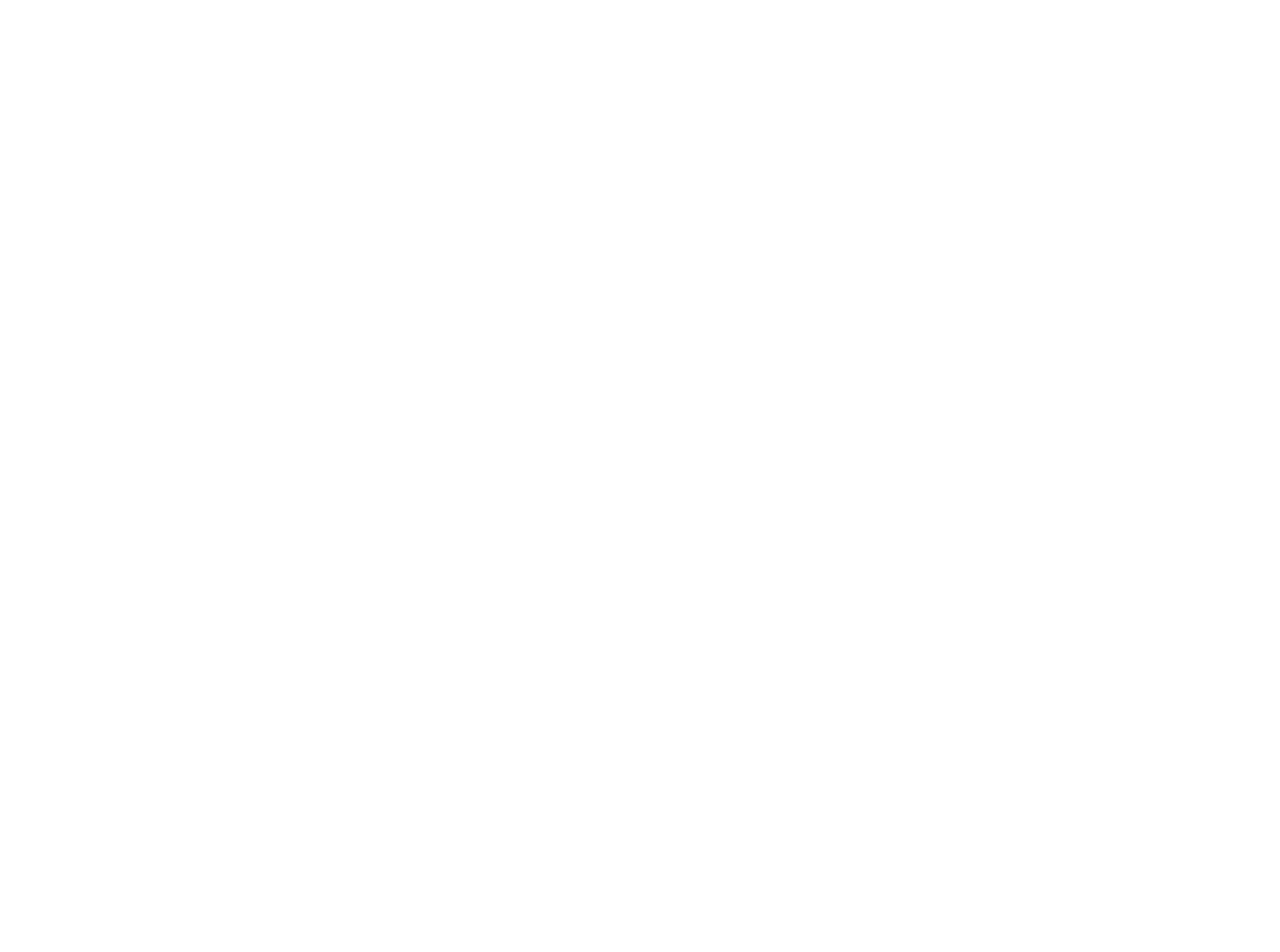
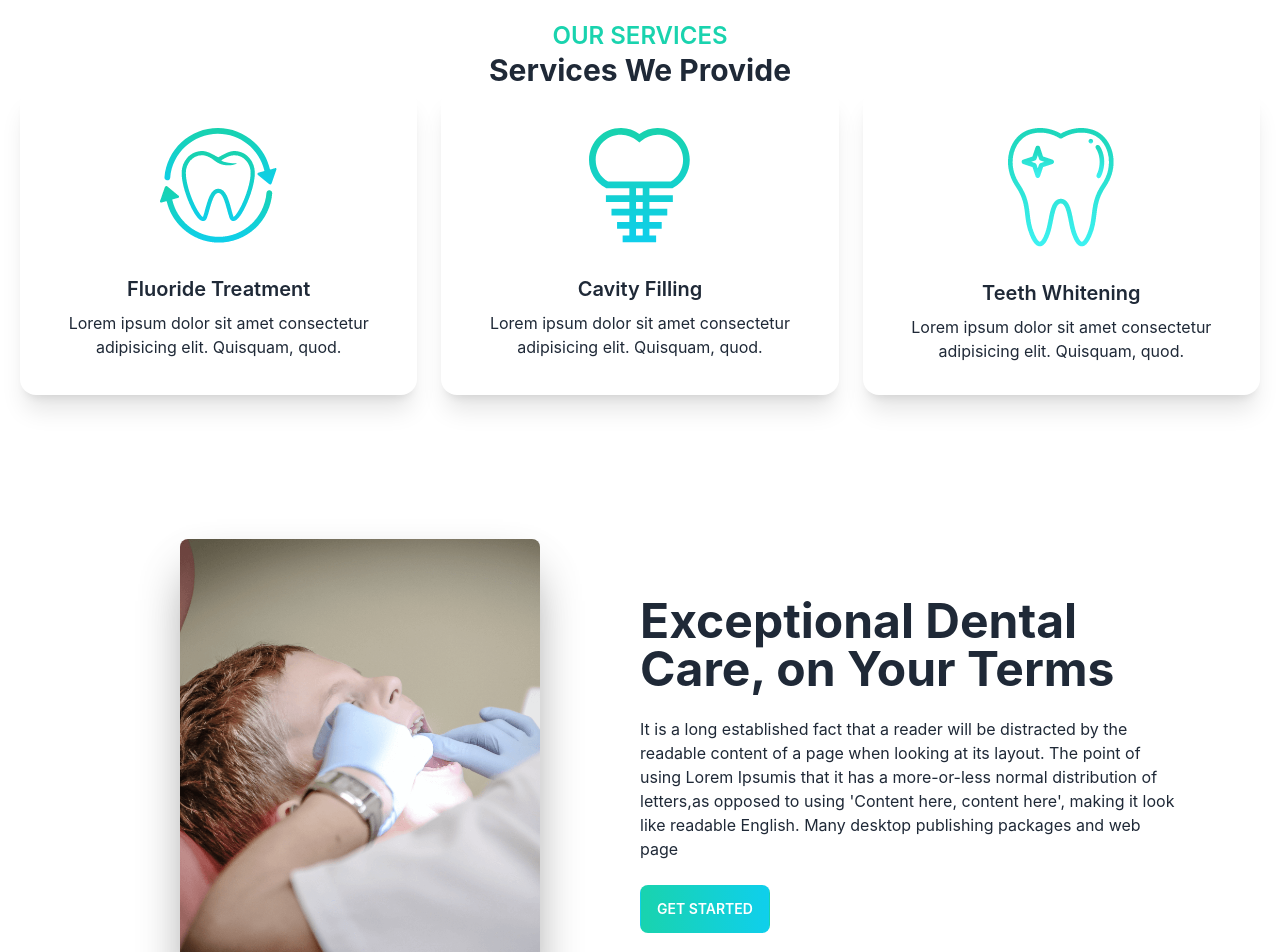
Before and after one commit to anikahammedkhan/doctors-portal-cilent, a React (Create React App) app: page / in a window 1280 px wide. Shown: the part 1040-1992 px from the top of the page. Before the commit the page ends 996 px from the top, so only its background shows below. Built offline with nearby package versions, Linux system fonts and the light colour scheme.

Commit message:
hero section added

```diff
--- a/src/Pages/Home/Banner/Banner.js
+++ b/src/Pages/Home/Banner/Banner.js
@@ -6,7 +6,7 @@
     return (
         <div className="hero p-10">
             <div className="hero-content flex-col lg:flex-row-reverse">
-                <img alt='' src={chair} className="rounded-lg shadow-2xl w-1/2" />
+                <img alt='' src={chair} className="rounded-lg shadow-2xl lg:w-1/2" />
                 <div>
                     <h1 className="text-5xl font-bold">Your New Smile Starts Here</h1>
                     <p className="py-6">Lorem Ipsum is simply dummy text of the printing and typesetting industry. Lorem Ipsum has been the industry's standard dummy text ever since the</p>
--- /dev/null
+++ b/src/Pages/Home/Hero/Hero.js
@@ -0,0 +1,21 @@
+import React from 'react';
+import treatment from '../../../Assets/images/treatment.png';
+
+const Hero = () => {
+    return (
+        <div className="">
+            <div className="flex flex-col lg:flex-row-reverse items-center w-full justify-between px-20 mt-16">
+                <div className="text-center lg:text-left lg:w-1/2">
+                    <h1 className="text-5xl font-bold">Exceptional Dental <br />Care, on Your Terms</h1>
+                    <p className="py-6">It is a long established fact that a reader will be distracted by the readable content of a page when looking at its layout. The point of using Lorem Ipsumis that it has a more-or-less normal distribution of letters,as opposed to using 'Content here, content here', making it look like readable English. Many desktop publishing packages and web page</p>
+                    <button className="btn btn-ghost bg-gradient-to-r from-primary to-secondary text-white font-semibold">Get Started</button>
+                </div>
+                <div className="card flex-shrink-0 w-full lg:w-1/3 shadow-2xl bg-base-100 m-20">
+                    <img className='shadow-2xl rounded-lg w-full' src={treatment} alt="" />
+                </div>
+            </div>
+        </div>
+    );
+};
+
+export default Hero;
--- a/src/Pages/Home/Home/Home.js
+++ b/src/Pages/Home/Home/Home.js
@@ -1,12 +1,16 @@
 import React from 'react';
 import Banner from '../Banner/Banner';
+import Hero from '../Hero/Hero';
 import InfoCards from '../InfoCards/InfoCards';
+import Services from '../Services/Services';
 
 const Home = () => {
     return (
         <div className='mx-5'>
             <Banner></Banner>
             <InfoCards></InfoCards>
+            <Services></Services>
+            <Hero></Hero>
         </div>
     );
 };
--- a/src/Pages/Home/InfoCards/InfoCard.js
+++ b/src/Pages/Home/InfoCards/InfoCard.js
@@ -3,7 +3,7 @@
 const InfoCard = ({ card }) => {
     const { name, description, icon, bgClass } = card;
     return (
-        <div className={`card card-side shadow-xl ${bgClass} px-6 text-white`}>
+        <div className={`card md:card-side shadow-xl ${bgClass} px-6 py-3 text-white`}>
             <figure>
                 <img src={icon} alt="Movie" />
             </figure>
--- /dev/null
+++ b/src/Pages/Home/Services/Service.js
@@ -0,0 +1,18 @@
+import React from 'react';
+
+const Service = ({ service }) => {
+    const { name, img, description } = service;
+    return (
+        <div className="card bg-base-100 shadow-xl">
+            <figure className="px-10 pt-10">
+                <img src={img} alt="Shoes" className="rounded-xl" />
+            </figure>
+            <div className="card-body items-center text-center">
+                <h2 className="card-title">{name}</h2>
+                <p>{description}</p>
+            </div>
+        </div>
+    );
+};
+
+export default Service;
--- /dev/null
+++ b/src/Pages/Home/Services/Services.js
@@ -0,0 +1,44 @@
+import React from 'react';
+import floride from '../../../Assets/images/fluoride.png';
+import cavity from '../../../Assets/images/cavity.png';
+import whitening from '../../../Assets/images/whitening.png';
+import Service from './Service';
+
+const Services = () => {
+
+    const servicesData = [
+        {
+            id: 1,
+            name: 'Fluoride Treatment',
+            img: floride,
+            description: 'Lorem ipsum dolor sit amet consectetur adipisicing elit. Quisquam, quod.',
+        },
+        {
+            id: 2,
+            name: 'Cavity Filling',
+            img: cavity,
+            description: 'Lorem ipsum dolor sit amet consectetur adipisicing elit. Quisquam, quod.',
+        },
+        {
+            id: 3,
+            name: 'Teeth Whitening',
+            img: whitening,
+            description: 'Lorem ipsum dolor sit amet consectetur adipisicing elit. Quisquam, quod.',
+        },
+    ]
+    return (
+        <div className='mt-16'>
+            <div className='text-center'>
+                <h2 className='text-2xl uppercase text-primary font-semibold'>Our Services</h2>
+                <h1 className='text-3xl font-bold'>Services We Provide</h1>
+            </div>
+            <div className='grid grid-cols-1 md:grid-cols-2 lg:grid-cols-3 gap-6'>
+                {
+                    servicesData.map(service => <Service key={service.id} service={service}></Service>)
+                }
+            </div>
+        </div>
+    );
+};
+
+export default Services;
```
